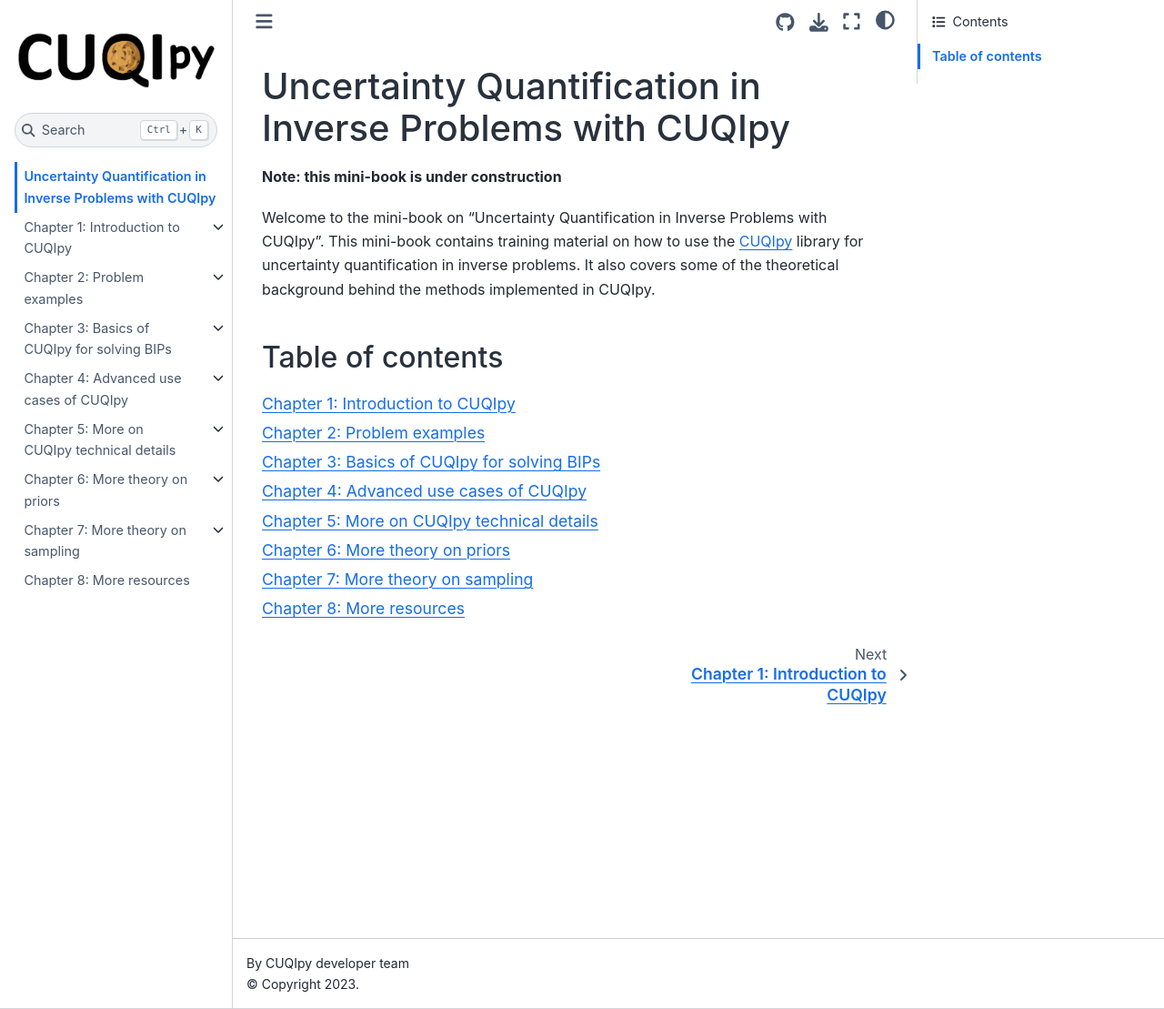
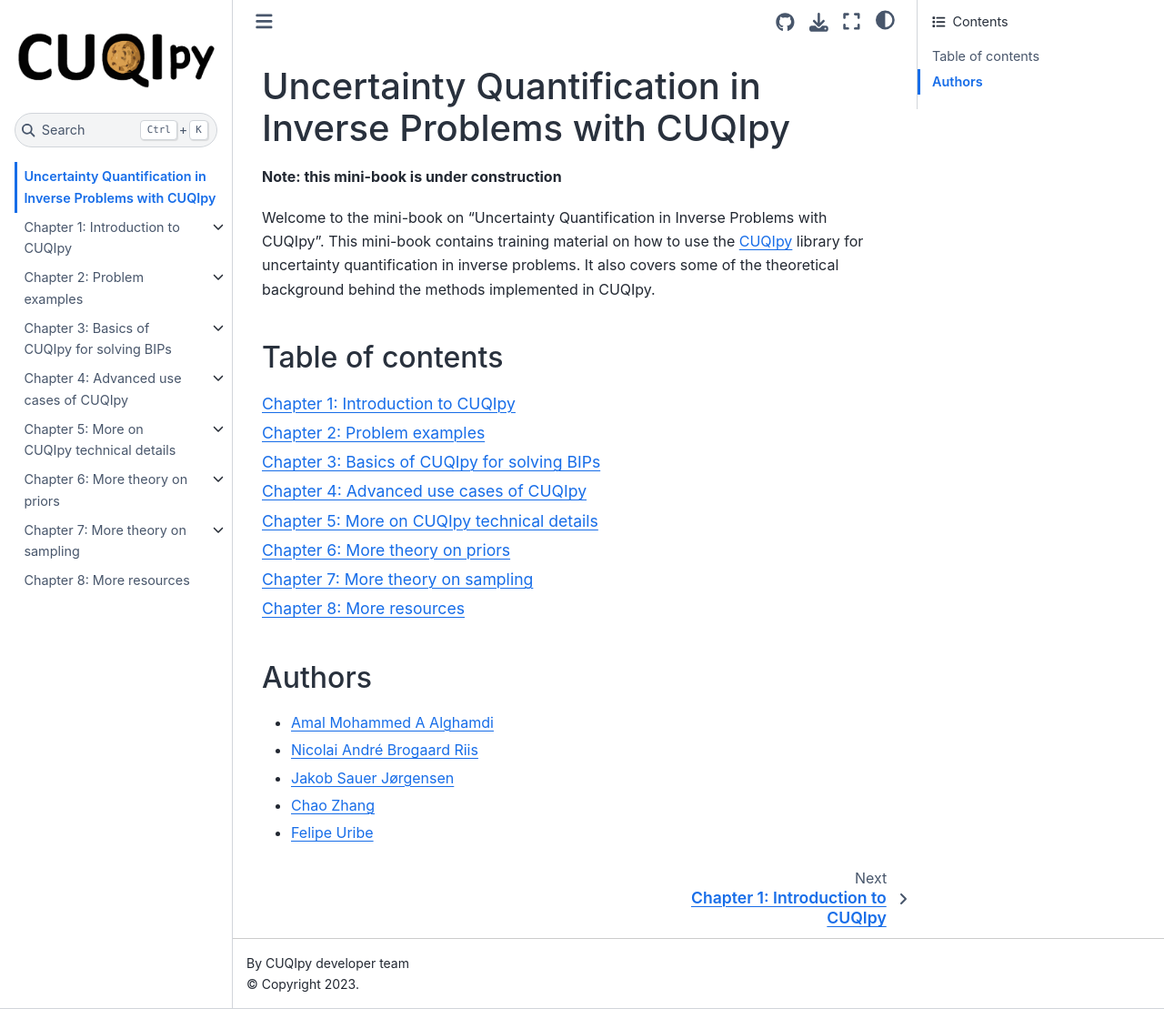
Before and after one commit to amal-ghamdi/CUQI-Book-test, a Jupyter Book: the page built from intro.md, in a window 1280 px wide and 1109 px high. Shown: the whole window at 91% size. Built offline with Jupyter Book 1.0.4 settings and Sphinx 7.4.7 and the Sphinx Book theme 1.1.4, drawn with Linux system fonts in a browser that asks for light colours; pages that are not in the unit, such as notebooks, are missing from menus.

Commit message:
add authors

````diff
--- a/intro.md
+++ b/intro.md
@@ -10,3 +10,14 @@ This mini-book contains training material on how to use the [CUQIpy](https://git
 
 ```{tableofcontents}
 ```
+
+## Authors
+- [Amal Mohammed A Alghamdi](https://github.com/amal-ghamdi)
+
+- [Nicolai André Brogaard Riis](https://github.com/nabriis)
+
+- [Jakob Sauer Jørgensen](https://github.com/jakobsj)
+
+- [Chao Zhang](https://github.com/chaozg)
+
+- [Felipe Uribe](https://github.com/furibec)
````
